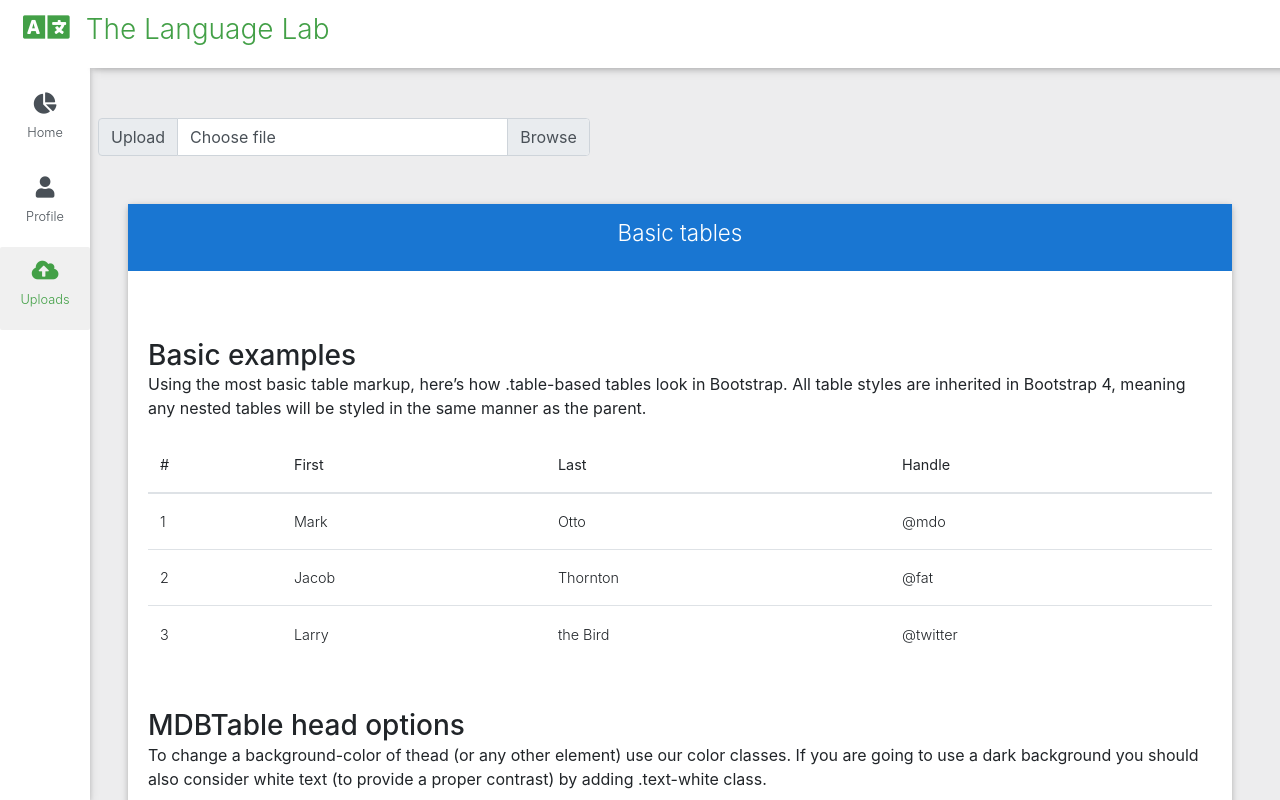
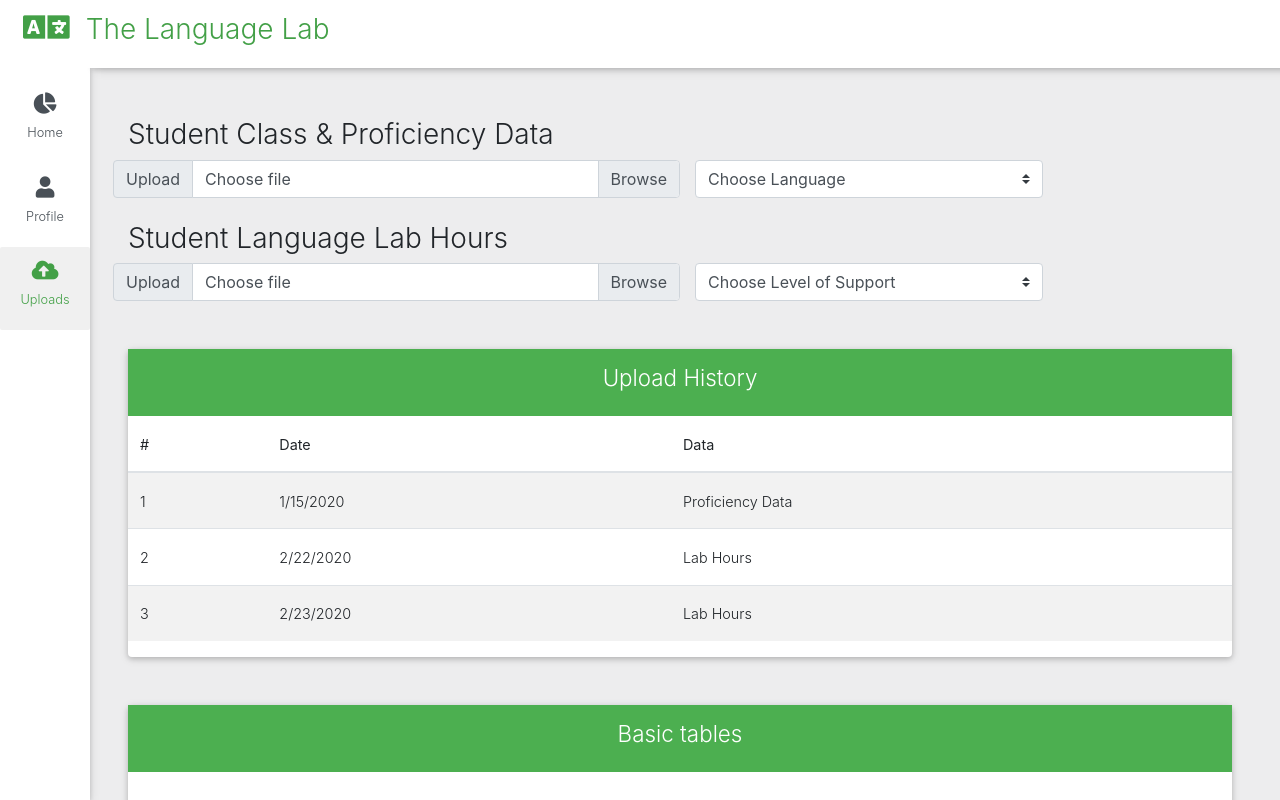
Before and after one commit to jason-engelbrecht/language-lab, a React app: page /uploads in a window 1280 px wide. Shown: the top 800 px of the page. Built offline with nearby package versions, Linux system fonts and the light colour scheme.

Commit message:
Update Uploads page

```diff
--- a/src/client/components/Footer.js
+++ b/src/client/components/Footer.js
@@ -3,7 +3,7 @@ import { MDBFooter } from 'mdbreact';
 
 const Footer = () => {
     return (
-        <MDBFooter color="blue" className="text-center font-small darken-2">
+        <MDBFooter color="green" className="text-center font-small">
             <p className="footer-copyright mb-0 py-3 text-center">
                 &copy; {new Date().getFullYear()} Copyright: The Language Lab
             </p>
--- a/src/client/components/pages/Uploads.js
+++ b/src/client/components/pages/Uploads.js
@@ -1,14 +1,90 @@
 import React from 'react'
-import { MDBRow, MDBCol, MDBView, MDBCard, MDBCardBody, MDBTable, MDBTableHead, MDBTableBody } from 'mdbreact';
+import {
+  MDBRow,
+  MDBCol,
+  MDBView,
+  MDBCard,
+  MDBCardBody,
+  MDBTable,
+  MDBTableHead,
+  MDBTableBody,
+  MDBContainer
+} from 'mdbreact';
 import FileUploadSection from "./sections/FileUploadSection";
 
 const Uploads =  () => {
   return (
       <MDBRow>
-        <FileUploadSection />
+        <MDBContainer>
+          <h3>Student Class & Proficiency Data</h3>
+          <MDBRow>
+            <MDBCol size="6"><FileUploadSection /></MDBCol>
+            <MDBCol size="4">
+              <select className="browser-default custom-select">
+                <option>Choose Language</option>
+                <option value="1">German</option>
+                <option value="2">Japanese</option>
+                <option value="3">Spanish</option>
+                <option value="3">Chinese</option>
+                <option value="3">French</option>
+              </select>
+            </MDBCol>
+          </MDBRow>
+        </MDBContainer>
+        <MDBContainer className="mt-4">
+          <h3>Student Language Lab Hours</h3>
+          <MDBRow>
+            <MDBCol size="6"><FileUploadSection /></MDBCol>
+            <MDBCol size="4">
+              <select className="browser-default custom-select">
+                <option>Choose Level of Support</option>
+                <option value="1">No Staffing</option>
+                <option value="2">Student Staffing</option>
+                <option value="3">Teacher Staffing</option>
+                <option value="3">Teacher & Student Staffing</option>
+              </select>
+            </MDBCol>
+          </MDBRow>
+        </MDBContainer>
+        <MDBCol md="12">
+          {/*<h3 className="mt-5">Upload History</h3>*/}
+
+          <MDBCard className="mt-5">
+            <MDBView className="gradient-card-header green">
+              <h4 className="h4-responsive text-white">Upload History</h4>
+            </MDBView>
+            <MDBTable striped>
+              <MDBTableHead>
+                <tr>
+                  <th>#</th>
+                  <th>Date</th>
+                  <th>Data</th>
+                </tr>
+              </MDBTableHead>
+              <MDBTableBody>
+                <tr>
+                  <td>1</td>
+                  <td>1/15/2020</td>
+                  <td>Proficiency Data</td>
+                </tr>
+                <tr>
+                  <td>2</td>
+                  <td>2/22/2020</td>
+                  <td>Lab Hours</td>
+                </tr>
+                <tr>
+                  <td>3</td>
+                  <td>2/23/2020</td>
+                  <td>Lab Hours</td>
+                </tr>
+              </MDBTableBody>
+            </MDBTable>
+          </MDBCard>
+        </MDBCol>
+
       <MDBCol md="12">
         <MDBCard className="mt-5">
-          <MDBView className="gradient-card-header blue darken-2">
+          <MDBView className="gradient-card-header green">
             <h4 className="h4-responsive text-white">Basic tables</h4>
           </MDBView>
           <MDBCardBody>
```
